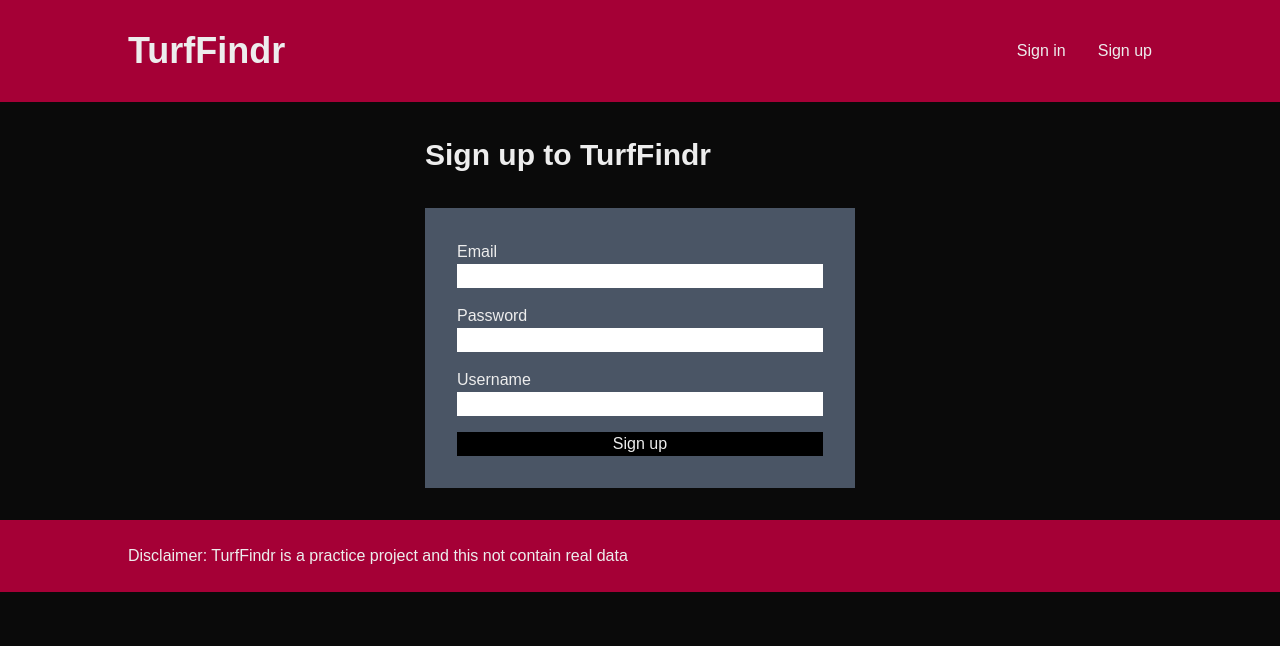
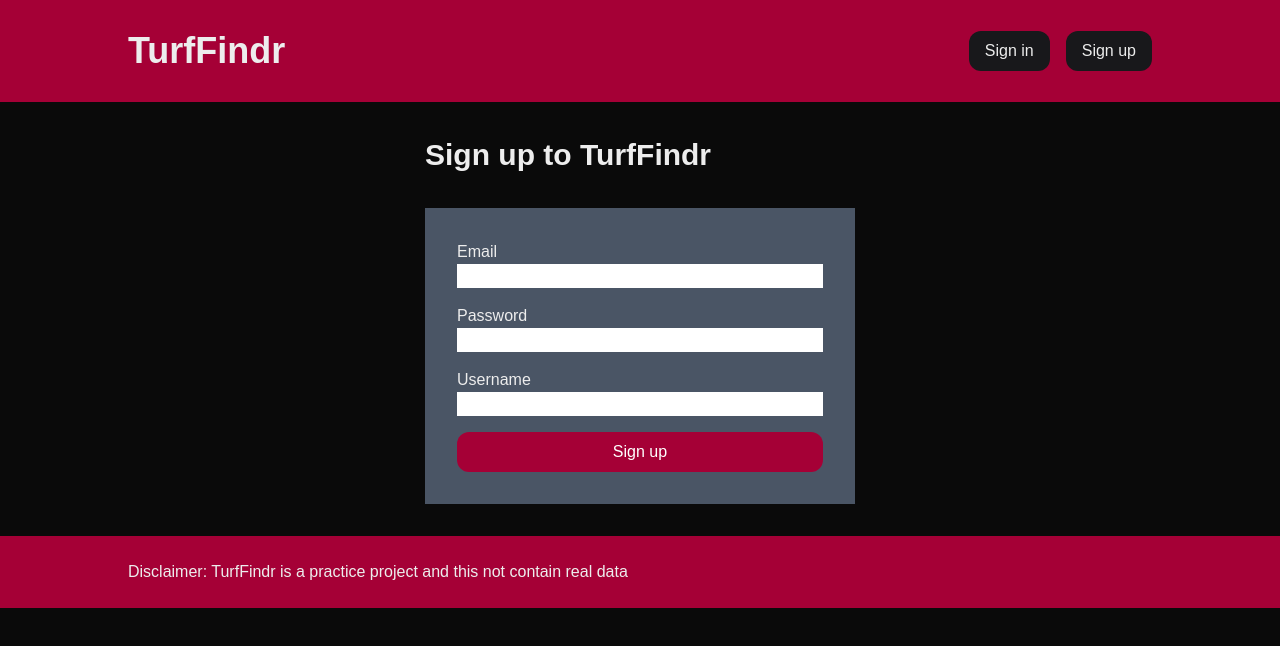
Before and after one commit to Programmeerkat/turf-findr, a Next.js app: page /signup in a window 1280 px wide. Shown: the top 646 px of the page. Built offline with nearby package versions, Linux system fonts and the light colour scheme; no server answers.

Commit message:
added Button and LinkButton components

```diff
--- a/app/components/AddReview.tsx
+++ b/app/components/AddReview.tsx
@@ -4,6 +4,7 @@ import { useState } from "react";
 import { createPortal } from "react-dom";
 
 import createReview from "../actions/createReview";
+import Button from "./Button";
 
 type AddReviewProps = {
   bookingId: string;
@@ -18,12 +19,11 @@ export default function AddReview({ title, subtitle, bookingId }: AddReviewProps
 
   return (
     <>
-      <button
-        className="bg-rose-800 p-2 m-auto rounded-xl"
+      <Button
         onClick={() => setModalIsOpen(true)}
       >
         Leave review
-      </button>
+      </Button>
       {modelIsOpen && createPortal(
         <div
           className="fixed inset-0 flex items-center justify-center bg-black/50"
@@ -68,18 +68,16 @@ export default function AddReview({ title, subtitle, bookingId }: AddReviewProps
               <div
                 className="flex gap-4"
               >
-                <button
-                  className="bg-rose-800 p-2 rounded-xl"
+                <Button
                   onClick={() => setModalIsOpen(false)}
                 >
                   Cancel
-                </button>
-                <button
-                  className="bg-rose-800 p-2 rounded-xl"
+                </Button>
+                <Button
                   type="submit"
                 >
                   Submit review
-                </button>
+                </Button>
               </div>
             </form>
           </div>
--- a/app/components/AddTurf.tsx
+++ b/app/components/AddTurf.tsx
@@ -1,6 +1,7 @@
 "use client";
 
 import createTurf from "../actions/createTurf";
+import Button from "./Button";
 import { countries } from "../constants/countries";
 
 export default function AddTurf() {
@@ -64,12 +65,11 @@ export default function AddTurf() {
           </option>
         ))}
       </select>
-      <button
-        className="bg-black p-4 rounded-xl"
+      <Button
         type="submit"
       >
         Add Turf
-      </button>
+      </Button>
     </form>
   );
 }
--- a/app/components/AddUser.tsx
+++ b/app/components/AddUser.tsx
@@ -1,6 +1,7 @@
 "use client";
 
 import createUser from "../actions/createUser";
+import Button from "./Button";
 
 export default function AddUser() {
   return (
@@ -32,12 +33,11 @@ export default function AddUser() {
         className="bg-white border-black mb-4 text-black"
         type="text"
       />
-      <button
-        className="bg-black"
+      <Button
         type="submit"
       >
         Sign up
-      </button>
+      </Button>
     </form>
   );
 };
--- a/app/components/Button.tsx
+++ b/app/components/Button.tsx
@@ -1,13 +1,24 @@
-type ButtonProps = {
-  label: string;
+import { ComponentProps, ReactNode } from "react";
+
+type ButtonVariant = "primary" | "secondary";
+
+type ButtonProps = ComponentProps<"button"> & {
+  children: ReactNode;
+  variant?: ButtonVariant;
 };
 
-export default function Button({ label }: ButtonProps) {
+const variantClass: Record<ButtonVariant, string> = {
+  primary: "bg-rose-800 hover:bg-rose-700 text-white",
+  secondary: "bg-black-1000 hover:bg-gray-500",
+};
+
+export default function Button({ children, variant = "primary", ...props }: ButtonProps) {
   return (
     <button
-      className="bg-red-500 px-4 py-2 rounded-xl"
+      className={`${variantClass[variant]} px-4 py-2 rounded-xl`}
+      {...props}
     >
-      {label}
+      {children}
     </button>
   );
-};
+}
--- a/app/components/Header.tsx
+++ b/app/components/Header.tsx
@@ -1,7 +1,10 @@
 import Link from "next/link";
+
 import logOut from "../actions/logout";
+import Avatar from "./Avatar";
+import Button from "./Button";
+import LinkButton from "./LinkButton";
 import getSession from "../lib/getSession";
-import Avatar from "./Avatar";
 
 export default async function Header() {
   const session = await getSession();
@@ -28,11 +31,11 @@ export default async function Header() {
             <form
               action={logOut}
             >
-              <button
+              <Button
                 type="submit"
               >
                 Logout
-              </button>
+              </Button>
             </form>
             <Link
               href="/profile"
@@ -44,18 +47,20 @@ export default async function Header() {
           </div>
         ) : (
           <div
-            className="flex justify-end items-center gap-8 flex-1"
+            className="flex justify-end items-center gap-4 flex-1"
           >
-            <Link
+            <LinkButton
               href="/signin"
+              variant="secondary"
             >
               Sign in
-            </Link>
-            <Link
+            </LinkButton>
+            <LinkButton
               href="/signup"
+              variant="secondary"
             >
               Sign up
-            </Link>
+            </LinkButton>
           </div>
         )}
       </div>
--- /dev/null
+++ b/app/components/LinkButton.tsx
@@ -0,0 +1,26 @@
+import Link from "next/link";
+import { ComponentProps, ReactNode } from "react";
+
+type LinkButtonVariant = "primary" | "secondary";
+
+type LinkButtonProps = ComponentProps<"a"> & {
+  children: ReactNode;
+  href: string;
+  variant?: LinkButtonVariant;
+};
+
+const variantClass: Record<LinkButtonVariant, string> = {
+  primary: "bg-rose-800 hover:bg-rose-700 text-white",
+  secondary: "bg-zinc-900 hover:bg-zinc-700",
+};
+
+export default function LinkButton({ children, href, variant = "primary" }: LinkButtonProps) {
+  return (
+    <Link
+      className={`${variantClass[variant]} px-4 py-2 rounded-xl`}
+      href={href}
+    >
+      {children}
+    </Link>
+  );
+}
--- a/app/components/Login.tsx
+++ b/app/components/Login.tsx
@@ -1,6 +1,7 @@
 'use client';
 
 import login from "../actions/login";
+import Button from "./Button";
 
 export default function Login() {
     return (
@@ -24,12 +25,11 @@ export default function Login() {
 				className="bg-white border-black mb-4 text-black"
 				type="password"
 			/>
-			<button
-				className="bg-rose-800 hover:bg-rose-600 transition duration-300 px-8 py-4 rounded-xl"
+			<Button
 				type="submit"
 			>
 				Login
-			</button>
+			</Button>
 		</form>
     );
 }
--- a/app/components/UserOverview.tsx
+++ b/app/components/UserOverview.tsx
@@ -8,7 +8,7 @@ type UsersOverviewProps = {
   users: User[];
 };
 
-export function UsersOverview({ users }: UsersOverviewProps) {
+export default function UsersOverview({ users }: UsersOverviewProps) {
   return (
     <div
       className=""
--- a/app/page.tsx
+++ b/app/page.tsx
@@ -2,9 +2,10 @@ import Link from "next/link";
 
 import { RowDataPacket } from "mysql2";
 
-import { UsersOverview } from "./components/UserOverview";
+import Button from "./components/Button";
 import CardContainer from "./components/CardContainer";
 import TurfCard from "./components/TurfCard";
+import UsersOverview from "./components/UserOverview";
 import pool from "./lib/db";
 import getCountry from "./lib/getCountry";
 
@@ -85,12 +86,11 @@ export default async function Home() {
                 />
               </div>
               <div>
-                <button
-                  className="bg-rose-800 hover:bg-rose-600 transition duration-300 px-8 py-4 rounded-xl"
+                <Button
                   type="submit"
                 >
                   Search!
-                </button>
+                </Button>
               </div>
             </div>
           </form>
--- a/app/profile/page.tsx
+++ b/app/profile/page.tsx
@@ -3,12 +3,13 @@ import { redirect } from "next/navigation";
 
 import { RowDataPacket } from "mysql2";
 
+import AddReview from "../components/AddReview";
 import CardContainer from "../components/CardContainer";
 import TurfCard from "../components/TurfCard";
 import getSession from "../lib/getSession";
 import getCountry from "../lib/getCountry";
 import pool from "../lib/db";
-import LeaveReview from "../components/AddReview";
+import LinkButton from "../components/LinkButton";
 
 interface Room extends RowDataPacket {
   id: number;
@@ -115,12 +116,11 @@ export default async function Profile() {
         </p>
       )}
       <div className="flex justify-center">
-        <Link
-          className="bg-rose-800 px-4 py-2 rounded-xl"
+        <LinkButton
           href="/turf/new"
         >
           {rooms.length === 0 ? "Add Turf" : "Add more Turf"}
-        </Link>
+        </LinkButton>
       </div>
       <h2>
         My past bookings
@@ -180,12 +180,13 @@ export default async function Profile() {
           className="flex flex-col gap-8"
         >
           {pastBookingsWithReviews.map((booking) => (
+            <div
+              key={booking.booking_id}
+              className="flex gap-4 items-center"
+            >
               <Link
-              key={booking.booking_id}
                 href={`/turf/${booking.room_id}`}
-            >
-              <div
-                className="flex gap-4 items-center"
+                className="flex gap-4 items-center flex-1"
               >
                 <div>
                   <img
@@ -209,6 +210,7 @@ export default async function Profile() {
                     €{booking.booking_price}
                   </span>
                 </div>
+              </Link>
               <div>
                 {booking.rating && (
                   <div
@@ -223,14 +225,13 @@ export default async function Profile() {
                   </div>
                 )}
                 {!booking.rating && (
-                    <LeaveReview
+                  <AddReview
                     bookingId={booking.booking_id}
                     title={booking.title}
                     subtitle={`${booking.street} ${booking.city}, ${booking.country}`}/>
                 )}
               </div>
             </div>
-            </Link>
           ))}
         </div>
       )}
```
Lines whose indentation alone changed are shown as unchanged.
